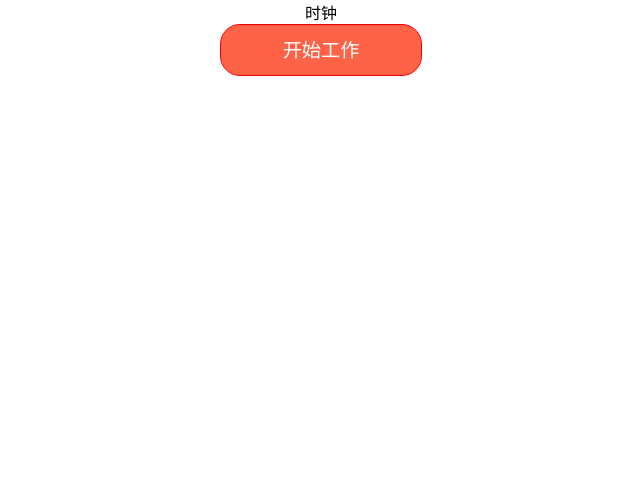
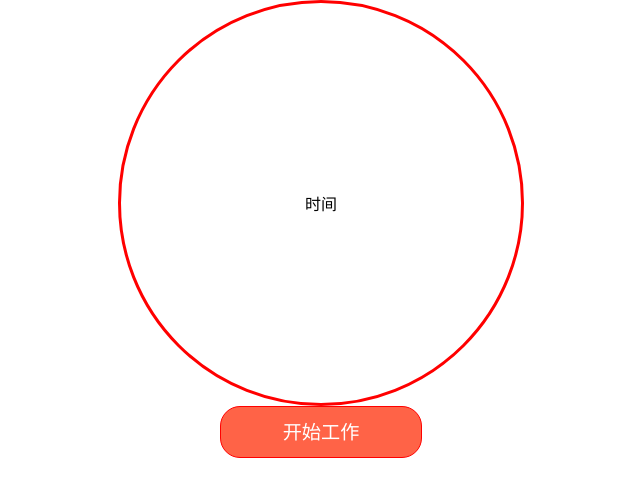
Before and after one commit to xinyuehtx/tomato, a React (Create React App) app in the folder tomato-timer/: page / in a window 1280 px wide. Shown: the top 496 px of the page, without its empty margins (319-959 px from the left). Built offline with nearby package versions, Linux system fonts and the light colour scheme.

Commit message:
添加时间样式

```diff
--- a/tomato-timer/src/App.css
+++ b/tomato-timer/src/App.css
@@ -6,11 +6,7 @@
   justify-content: center;
 }
 
-.timer{
-  border: 3px solid red;
-  width: 400px;
-  height: 400px;
-}
+
 
 .main-button{
   color: white;
--- a/tomato-timer/src/App.js
+++ b/tomato-timer/src/App.js
@@ -5,7 +5,7 @@ import Timer from './Timer/index'
 function App() {
   return (
     <div className="App">
-      <Timer className="timer"/>
+      <Timer/>
       <div className="main-button">开始工作</div>
     </div>
   );
--- a/tomato-timer/src/Timer/index.js
+++ b/tomato-timer/src/Timer/index.js
@@ -4,7 +4,7 @@ import './style.css';
 function Timer() {
   return (
     <div className="root">
-      时钟
+      <div>时间</div>
     </div>
   );
 }
--- a/tomato-timer/src/Timer/style.css
+++ b/tomato-timer/src/Timer/style.css
@@ -0,0 +1,9 @@
+.root{
+    border: 3px solid red;
+    border-radius: 50%;
+    width: 400px;
+    height: 400px;
+    display: flex;
+    align-items: center;
+    justify-content: center;
+  }
```
